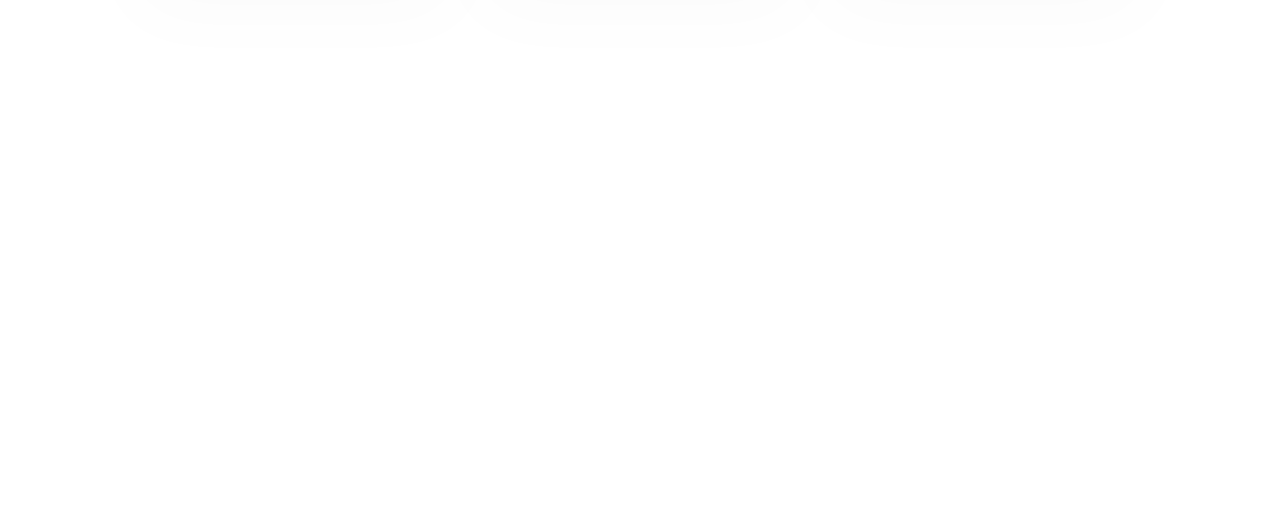
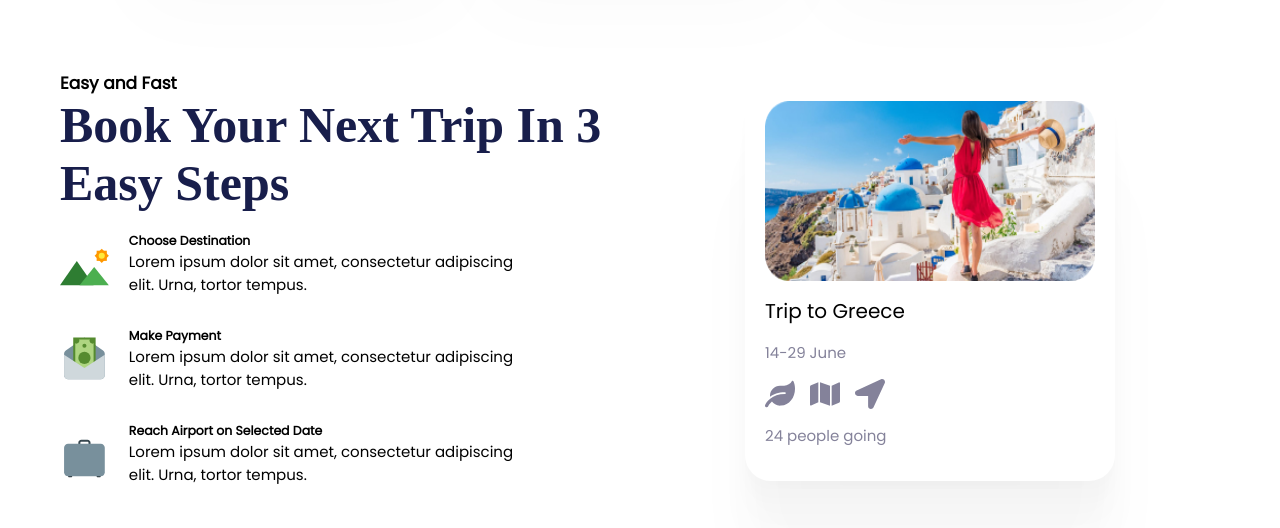
Before and after one commit to hubukala/travel-agency, a Next.js app: page / in a window 1280 px wide. Shown: the part 2125-2653 px from the top of the page. Before the commit the page ends 2215 px from the top, so only its background shows below. Built offline with nearby package versions, Linux system fonts and the light colour scheme; a web font is replaced by a local one.

Commit message:
easy and fast section added

```diff
--- a/pages/index.js
+++ b/pages/index.js
@@ -2,6 +2,7 @@ import Header from "../components/header/Header"
 import Hero from "../components/main/Hero"
 import Category from "../components/main/Category"
 import TopDestinations from "../components/main/TopDestinations"
+import EasyAndFast from "../components/main/EasyAndFast"
 
 export default function Home() {
   return (
@@ -13,6 +14,7 @@ export default function Home() {
         <Hero />
         <Category />
         <TopDestinations />
+        <EasyAndFast />
       </main>
     </div>
   )
```
